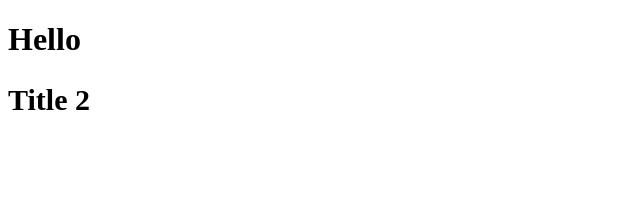
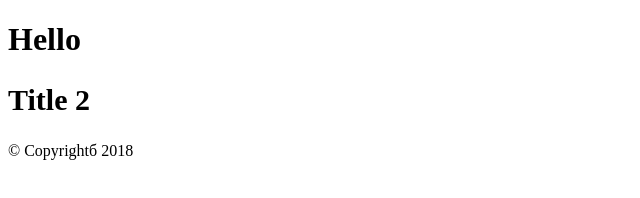
Before and after one commit to darianelski/git-02, a plain HTML site: page index.html in a window 1280 px wide. Shown: the whole page, without its empty margins (0-640 px from the left). Drawn offline with Linux system fonts and the light colour scheme.

Commit message:
new branch footer

```diff
--- a/index.html
+++ b/index.html
@@ -10,6 +10,8 @@
 	<div class="main">
 		<h2>Title 2</h2>
 	</div>
-
+	<footer>
+		&copy; Copyrightб 2018
+	</footer>
 </body>
 </html>
```
